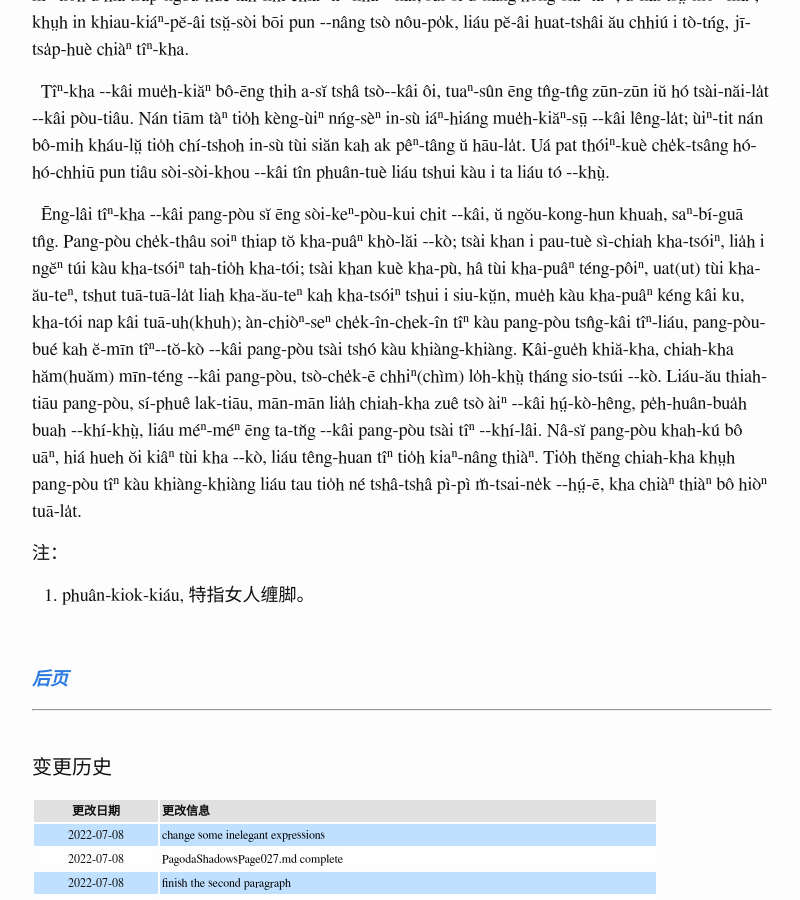
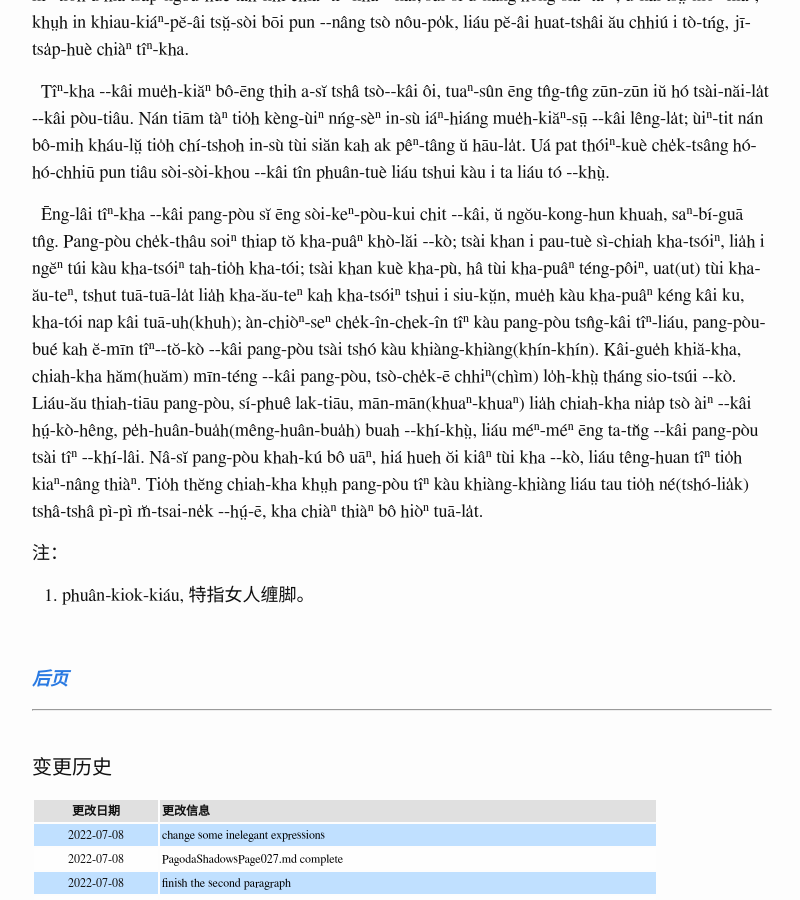
Before and after one commit to DonAnthonyLee/DonAnthonyLee.github.io, a Jekyll site: the page built from docs/puj/PagodaShadowsPage027.md, in a window 1280 px wide and 900 px high, scrolled down 399 px. Shown: the whole window, without its empty margins (238-1038 px from the left). Built offline with Jekyll 4.4.1, drawn with Linux system fonts in a browser that asks for light colours; some web fonts are replaced.

Commit message:
fix typo (IGNORE_CHANGELOG)

```diff
--- a/docs/puj/PagodaShadowsPage027.md
+++ b/docs/puj/PagodaShadowsPage027.md
@@ -45,18 +45,18 @@
 <!-- thence it is carried over the four small toes, drawing them down upon the sole; -->
 tsài khan i pau-tuè sì-chiah kha-tsóiⁿ, lia̍h i ngĕⁿ túi kàu kha-tsóiⁿ tah-tio̍h kha-tói;
 <!-- then it passes under the foot, over the instep, and around the heel, drawing the heel and toe nearer together, making a bulge on the instep, and a deep niche in the sole underneath; -->
-tsài khan kuè kha-pù, hâ tùi kha-puâⁿ téng-pôiⁿ, uat(ut) tùi kha-ău-teⁿ, tshut tuā-tuā-la̍t liah kha-ău-teⁿ kah kha-tsóiⁿ tshui i siu-kṳ̆n, mue̍h kàu kha-puâⁿ kéng kâi ku, kha-tói nap kâi tuā-uh(khuh);
+tsài khan kuè kha-pù, hâ tùi kha-puâⁿ téng-pôiⁿ, uat(ut) tùi kha-ău-teⁿ, tshut tuā-tuā-la̍t lia̍h kha-ău-teⁿ kah kha-tsóiⁿ tshui i siu-kṳ̆n, mue̍h kàu kha-puâⁿ kéng kâi ku, kha-tói nap kâi tuā-uh(khuh);
 <!-- 注：上句中原译法 tuā-sí-bó-la̍t 换为 tuā-tuā-la̍t，皆因此前未注意词中含有不雅语素。译者处多为村夫，不注重繁文缛节，类似 siu-kou-lôu（义为收手尾等，原字：收骷髅） 等在口语中几乎察觉不出异样，写出来深究才恍然大悟，稍不留神便容易直接采用... -->
 <!-- thence it follows its former course until the bandage is all applied, and the last end is sewn down firmly on the underlying cloth. -->
-àn-chiòⁿ-seⁿ che̍k-în-chek-în tîⁿ kàu pang-pòu tsn̂g-kâi tîⁿ-liáu, pang-pòu-bué kah ĕ-mīn tîⁿ&#x002D;&#x002D;tŏ-kò &#x002D;&#x002D;kâi pang-pòu tsài tshó kàu khiàng-khiàng.
+àn-chiòⁿ-seⁿ che̍k-în-chek-în tîⁿ kàu pang-pòu tsn̂g-kâi tîⁿ-liáu, pang-pòu-bué kah ĕ-mīn tîⁿ&#x002D;&#x002D;tŏ-kò &#x002D;&#x002D;kâi pang-pòu tsài tshó kàu khiàng-khiàng(khín-khín).
 <!-- Once a month or oftener, the feet, with the bandages upon them, are put into a bucket of hot water and soaked. -->
 Kâi-gue̍h khiă-kha, chiah-kha hăm(huăm) mīn-téng &#x002D;&#x002D;kâi pang-pòu, tsò-che̍k-ē chhiⁿ(chìm) lo̍h-khṳ̀ tháng sio-tsúi &#x002D;&#x002D;kò.
 <!-- Then the bandages are removed, the dead skin is rubbed off, the foot is kneaded more fully into the desired shape, pulverized alum is laid on, and clean bandages quickly applied. -->
-Liáu-ău thiah-tiāu pang-pòu, sí-phuê lak-tiāu, mān-mān lia̍h chiah-kha zuê tsò àiⁿ &#x002D;&#x002D;kâi hṳ́-kò-hêng, pe̍h-huân-bua̍h buah &#x002D;&#x002D;khí-khṳ̀, liáu méⁿ-méⁿ ēng ta-tn̆g &#x002D;&#x002D;kâi pang-pòu tsài tîⁿ &#x002D;&#x002D;khí-lâi.
+Liáu-ău thiah-tiāu pang-pòu, sí-phuê lak-tiāu, mān-mān(khuaⁿ-khuaⁿ) lia̍h chiah-kha nia̍p tsò àiⁿ &#x002D;&#x002D;kâi hṳ́-kò-hêng, pe̍h-huân-bua̍h(mêng-huân-bua̍h) buah &#x002D;&#x002D;khí-khṳ̀, liáu méⁿ-méⁿ ēng ta-tn̆g &#x002D;&#x002D;kâi pang-pòu tsài tîⁿ &#x002D;&#x002D;khí-lâi.
 <!-- If the bandages are long left off, the blood would again circulate in the feet, and the rebinding would be very painful. -->
 Nâ-sĭ pang-pòu khah-kú bô uāⁿ, hiá hueh ŏi kiâⁿ tùi kha &#x002D;&#x002D;kò, liáu têng-huan tîⁿ tio̍h kiaⁿ-nâng thiàⁿ.
 <!-- The pain is least when the feet are so firmly and so constantly bound as to be benumbed by the pressure of the bandages. -->
-Tio̍h thĕng chiah-kha khṳh pang-pòu tîⁿ kàu khiàng-khiàng liáu tau tio̍h né tshâ-tshâ pì-pì m̆-tsai-ne̍k &#x002D;&#x002D;hṳ́-ē, kha chiàⁿ thiàⁿ bô hiòⁿ tuā-la̍t.
+Tio̍h thĕng chiah-kha khṳh pang-pòu tîⁿ kàu khiàng-khiàng liáu tau tio̍h né(tshó-lia̍k) tshâ-tshâ pì-pì m̆-tsai-ne̍k &#x002D;&#x002D;hṳ́-ē, kha chiàⁿ thiàⁿ bô hiòⁿ tuā-la̍t.
 <br>
 
 
```
